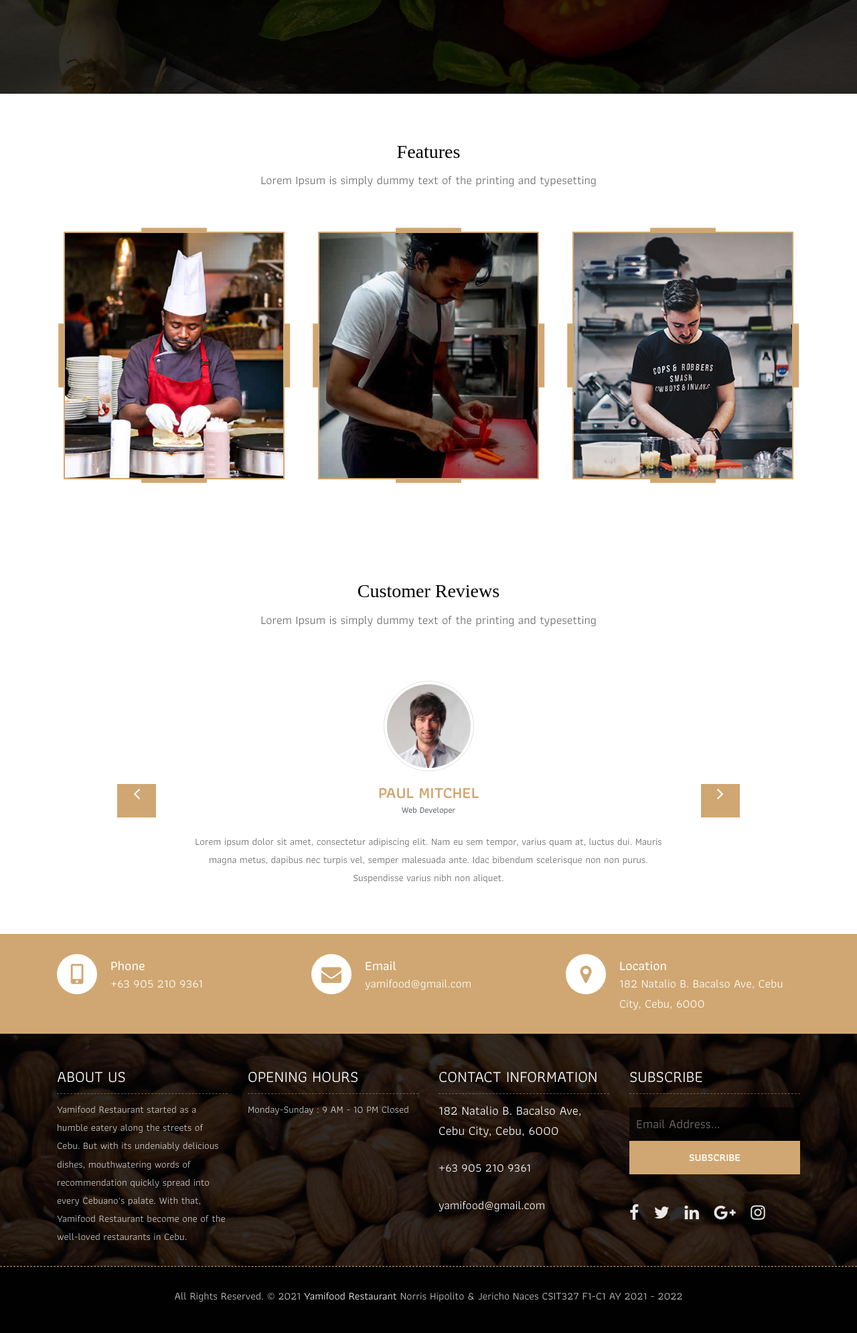
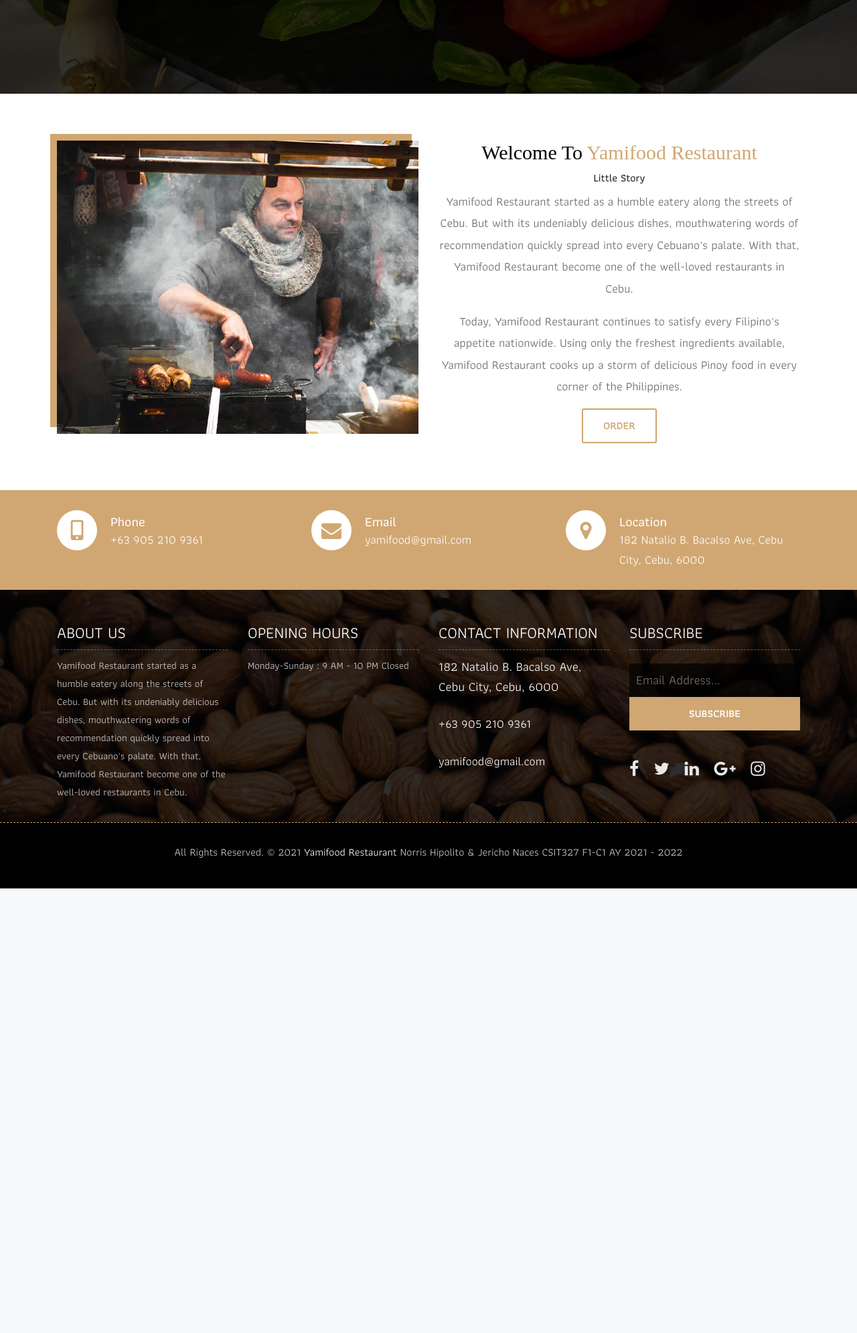
Before and after one commit to norrisasd/OnlineFoodOrderingSystem, a Django app: page /features in a window 1280 px wide. Shown: the part 346-2337 px from the top of the page at 67% size. After the commit the page ends 1673 px from the top, so only its background shows below. Run offline with Django 3.2, Linux system fonts and the light colour scheme; some libraries are stand-ins or nearby versions; some web fonts are replaced.

```diff
--- a/OnlineFoodOrderingSystem/YamiFood/templates/components/viewuser-modal.html
+++ b/OnlineFoodOrderingSystem/YamiFood/templates/components/viewuser-modal.html
@@ -7,7 +7,7 @@
           <span aria-hidden="true">&times;</span>
         </button>
       </div>
-      <form method="POST" id="UserForm" onsubmit='updateUser("{{user.user_id}}")' enctype="multipart/form-data">
+      <form method="POST" id="UserForm" onsubmit='return updateUser("{{user.user_id}}");' enctype="multipart/form-data">
       <div class="modal-body">
           {% csrf_token %}
           <div class="form-group">
@@ -31,7 +31,7 @@
       </div>
       <div class="modal-footer">
         <button type="button" class="btn btn-secondary" data-dismiss="modal">Close</button>
-        <button type="submit" class="btn btn-primary" id="btnUpdateUser" name="btnUpdateUser" value="updateUser"
+        <button type="submit" class="btn btn-primary" id="btnUpdateUser" name="btnUpdateUser"
           >Save</button>
         <button type="submit" class="btn btn-danger" data-toggle="modal" data-target="#deleteUserModal">Delete</button>
       </div>
--- a/OnlineFoodOrderingSystem/YamiFood/templates/pages/features.html
+++ b/OnlineFoodOrderingSystem/YamiFood/templates/pages/features.html
@@ -19,59 +19,22 @@
 	<!-- End All Pages -->
 
 	<!-- Start Stuff -->
-	<div class="stuff-box">
+	<div class="about-section-box">
 		<div class="container">
 			<div class="row">
-				<div class="col-lg-12">
-					<div class="heading-title text-center">
-						<h2>Features</h2>
-						<p>Lorem Ipsum is simply dummy text of the printing and typesetting</p>
-					</div>
+				<div class="col-lg-6 col-md-6 col-sm-12">
+					<img src="{% static 'images/about-img.jpg' %}" alt="" class="img-fluid">
 				</div>
-			</div>
-			<div class="row">
-				<div class="col-md-4 col-sm-6">
-					<div class="our-team">
-						<img src="{% static 'images/stuff-img-01.jpg' %}">
-						<div class="team-content">
-							<h3 class="title">Williamson</h3>
-							<span class="post">Web Developer</span>
-							<ul class="social">
-								<li><a href="#"><i class="fa fa-facebook-f"></i></a></li>
-								<li><a href="#"><i class="fa fa-twitter"></i></a></li>
-								<li><a href="#"><i class="fa fa-google-plus"></i></a></li>
-							</ul>
-						</div>
-					</div>
-				</div>
-
-				<div class="col-md-4 col-sm-6">
-					<div class="our-team">
-						<img src="{% static 'images/stuff-img-02.jpg' %}">
-						<div class="team-content">
-							<h3 class="title">Kristiana</h3>
-							<span class="post">Web Designer</span>
-							<ul class="social">
-								<li><a href="#"><i class="fa fa-facebook-f"></i></a></li>
-								<li><a href="#"><i class="fa fa-twitter"></i></a></li>
-								<li><a href="#"><i class="fa fa-google-plus"></i></a></li>
-							</ul>
-						</div>
-					</div>
-				</div>
-
-				<div class="col-md-4 col-sm-6">
-					<div class="our-team">
-						<img src="{% static 'images/stuff-img-03.jpg' %}">
-						<div class="team-content">
-							<h3 class="title">Steve Thomas</h3>
-							<span class="post">Web Developer</span>
-							<ul class="social">
-								<li><a href="#"><i class="fa fa-facebook-f"></i></a></li>
-								<li><a href="#"><i class="fa fa-twitter"></i></a></li>
-								<li><a href="#"><i class="fa fa-google-plus"></i></a></li>
-							</ul>
-						</div>
+				<div class="col-lg-6 col-md-6 col-sm-12 text-center">
+					<div class="inner-column">
+						<h1>Welcome To <span>Yamifood Restaurant</span></h1>
+						<h4>Little Story</h4>
+						<p>Yamifood Restaurant started as a humble eatery along the streets of Cebu.
+							But with its undeniably delicious dishes, mouthwatering words of recommendation quickly spread into every Cebuano's palate.
+							With that, Yamifood Restaurant become one of the well-loved restaurants in Cebu. </p>
+						<p>Today, Yamifood Restaurant continues to satisfy every Filipino's appetite nationwide.
+							Using only the freshest ingredients available, Yamifood Restaurant cooks up a storm of delicious Pinoy food in every corner of the Philippines.</p>
+						<a class="btn btn-lg btn-circle btn-outline-new-white" href="order">Order</a>
 					</div>
 				</div>
 			</div>
@@ -80,58 +43,7 @@
 	<!-- End Stuff -->
 
 	<!-- Start Customer Reviews -->
-	<div class="customer-reviews-box">
-		<div class="container">
-			<div class="row">
-				<div class="col-lg-12">
-					<div class="heading-title text-center">
-						<h2>Customer Reviews</h2>
-						<p>Lorem Ipsum is simply dummy text of the printing and typesetting</p>
-					</div>
-				</div>
-			</div>
-			<div class="row">
-				<div class="col-md-8 mr-auto ml-auto text-center">
-					<div id="reviews" class="carousel slide" data-ride="carousel">
-						<div class="carousel-inner mt-4">
-							<div class="carousel-item text-center active">
-								<div class="img-box p-1 border rounded-circle m-auto">
-									<img class="d-block w-100 rounded-circle" src="{% static 'images/profile-1.jpg' %}" alt="">
-								</div>
-								<h5 class="mt-4 mb-0"><strong class="text-warning text-uppercase">Paul Mitchel</strong></h5>
-								<h6 class="text-dark m-0">Web Developer</h6>
-								<p class="m-0 pt-3">Lorem ipsum dolor sit amet, consectetur adipiscing elit. Nam eu sem tempor, varius quam at, luctus dui. Mauris magna metus, dapibus nec turpis vel, semper malesuada ante. Idac bibendum scelerisque non non purus. Suspendisse varius nibh non aliquet.</p>
-							</div>
-							<div class="carousel-item text-center">
-								<div class="img-box p-1 border rounded-circle m-auto">
-									<img class="d-block w-100 rounded-circle" src="{% static 'images/profile-3.jpg' %}" alt="">
-								</div>
-								<h5 class="mt-4 mb-0"><strong class="text-warning text-uppercase">Steve Fonsi</strong></h5>
-								<h6 class="text-dark m-0">Web Designer</h6>
-								<p class="m-0 pt-3">Lorem ipsum dolor sit amet, consectetur adipiscing elit. Nam eu sem tempor, varius quam at, luctus dui. Mauris magna metus, dapibus nec turpis vel, semper malesuada ante. Idac bibendum scelerisque non non purus. Suspendisse varius nibh non aliquet.</p>
-							</div>
-							<div class="carousel-item text-center">
-								<div class="img-box p-1 border rounded-circle m-auto">
-									<img class="d-block w-100 rounded-circle" src="{% static 'images/profile-7.jpg' %}" alt="">
-								</div>
-								<h5 class="mt-4 mb-0"><strong class="text-warning text-uppercase">Daniel vebar</strong></h5>
-								<h6 class="text-dark m-0">Seo Analyst</h6>
-								<p class="m-0 pt-3">Lorem ipsum dolor sit amet, consectetur adipiscing elit. Nam eu sem tempor, varius quam at, luctus dui. Mauris magna metus, dapibus nec turpis vel, semper malesuada ante. Idac bibendum scelerisque non non purus. Suspendisse varius nibh non aliquet.</p>
-							</div>
-						</div>
-						<a class="carousel-control-prev" href="#reviews" role="button" data-slide="prev">
-							<i class="fa fa-angle-left" aria-hidden="true"></i>
-							<span class="sr-only">Previous</span>
-						</a>
-						<a class="carousel-control-next" href="#reviews" role="button" data-slide="next">
-							<i class="fa fa-angle-right" aria-hidden="true"></i>
-							<span class="sr-only">Next</span>
-						</a>
-                    </div>
-				</div>
-			</div>
-		</div>
-	</div>
+
 	<!-- End Customer Reviews -->
 
 	<!-- Start Footer -->
--- a/OnlineFoodOrderingSystem/YamiFood/views.py
+++ b/OnlineFoodOrderingSystem/YamiFood/views.py
@@ -125,7 +125,8 @@ class DashboardView(View):
         #     last_name = request.POST.get('last_name')
         #     phone_number = request.POST.get('phone_number')
         #     update_user = User.objects.filter(user_id).update(username = username, password = password, first_name = first_name, last_name = last_name, phone_number = phone_number)
-        #     print(update_user)
-        #     print('updated successfully')
+        #     # print(update_user)
+        #     # print('updated successfully')
 
-        return JsonResponse({'status':status})
+
+        return JsonResponse({'status':user_id})
```
Also changed, not shown: OnlineFoodOrderingSystem/YamiFood/templates/pages/dashboard.html (+4 -11 lines), 1 other file.
